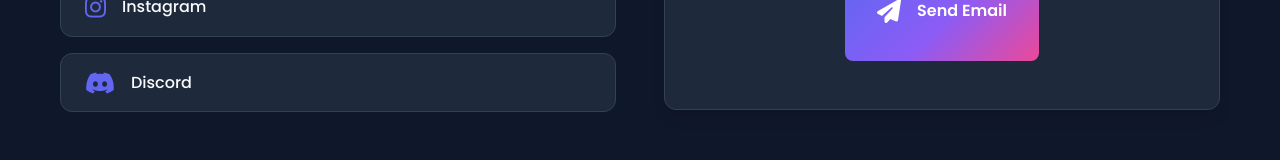
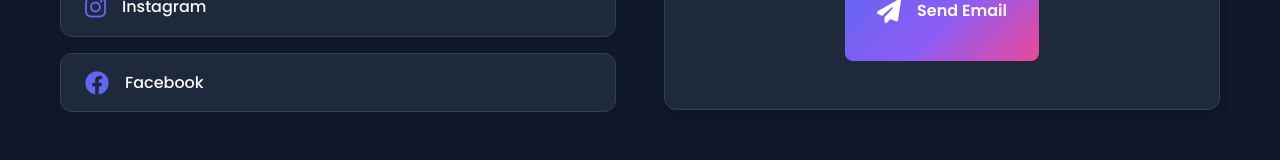
Before and after one commit to idlanyor/idlanyor, a React (Vite) app: page / in a window 1280 px wide. Shown: the part 4473-4633 px from the top of the page. Built offline with nearby package versions, Linux system fonts and the light colour scheme; no server answers.

Commit message:
fix: Configure GitHub Pages base path and update contact details and social media links.

```diff
--- a/src/components/Contact.jsx
+++ b/src/components/Contact.jsx
@@ -11,28 +11,28 @@ const Contact = () => {
         {
             icon: 'fas fa-globe',
             name: 'Website',
-            link: 'https://roidev.my.id',
+            link: 'https://antidonasi.web.id',
             color: 'hover:text-blue-400',
             ariaLabel: 'Visit my personal website'
         },
         {
             icon: 'fab fa-instagram',
             name: 'Instagram',
-            link: 'https://instagram.com/idlanyor',
+            link: 'https://instagram.com/kang.potokopi',
             color: 'hover:text-pink-500',
             ariaLabel: 'Follow me on Instagram'
         },
         {
-            icon: 'fab fa-discord',
-            name: 'Discord',
-            link: 'https://discord.com/users/idlanyor',
+            icon: 'fab fa-facebook',
+            name: 'Facebook',
+            link: 'https://facebook.com/kang.potokopi',
             color: 'hover:text-indigo-500',
-            ariaLabel: 'Chat with me on Discord'
+            ariaLabel: 'Chat with me on Facebook'
         },
     ];
 
     // Email configuration
-    const email = 'contact@roidev.my.id';
+    const email = 'support@antidonasi.web.id';
 
     return (
         <section
```
